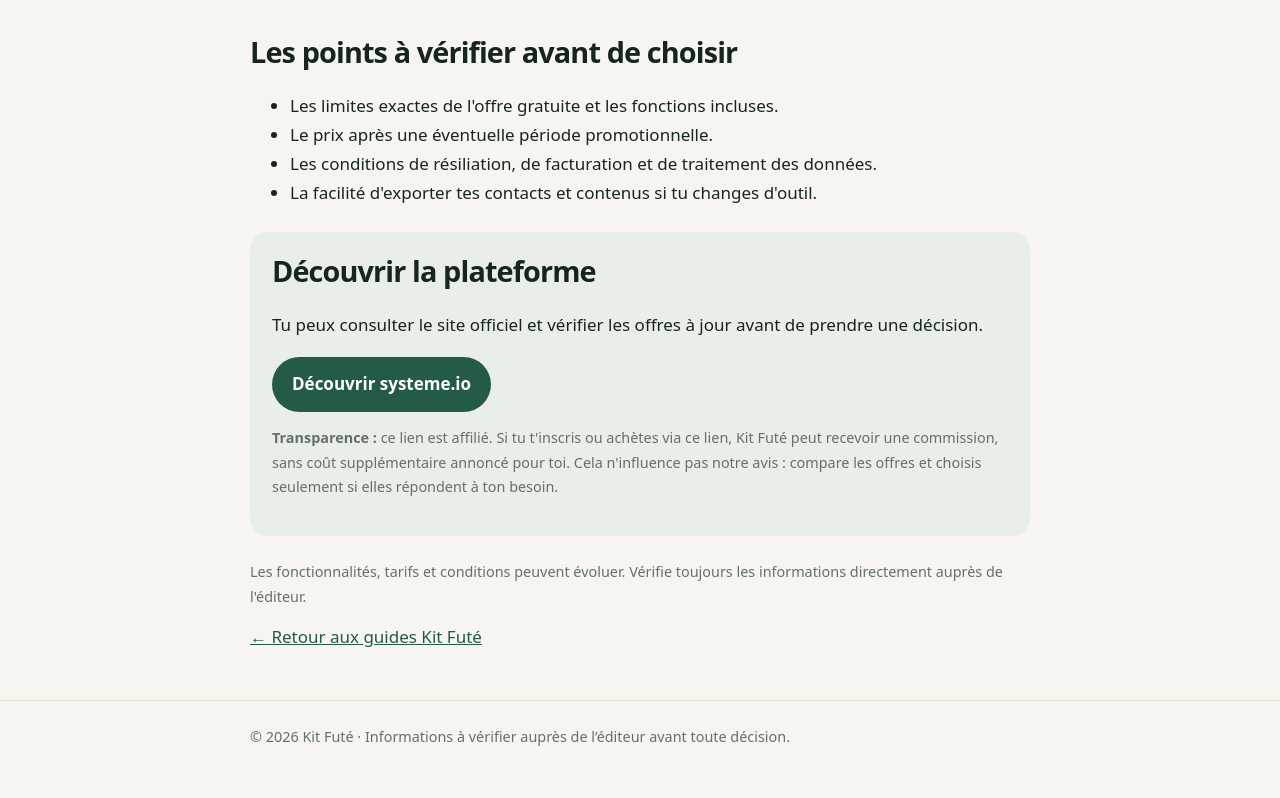
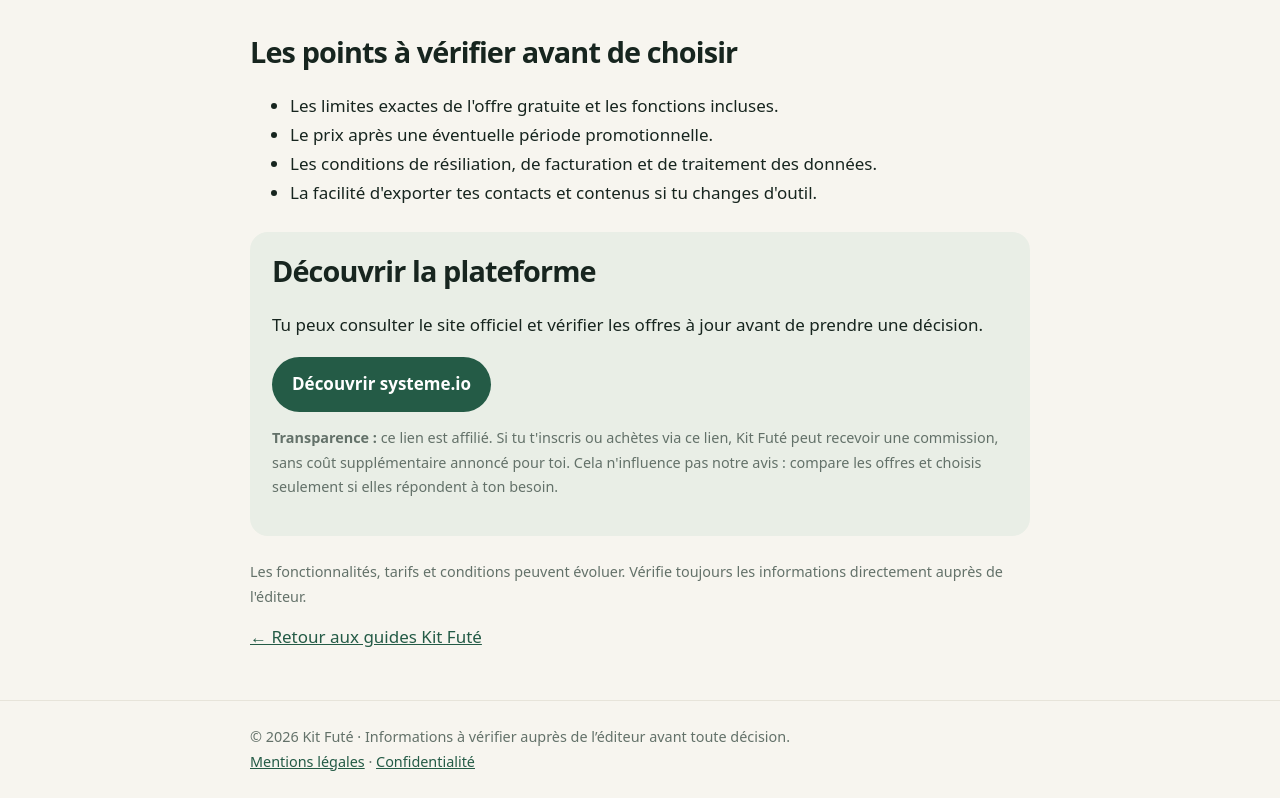
Before and after one commit to comteenzodu30-boop/Kit-fute-, a plain HTML site: page guide-systeme-io.html in a window 1280 px wide. Shown: the part 974-1772 px from the top of the page. Before the commit the page ends 1748 px from the top, so only its background shows below. Drawn offline with Linux system fonts and the light colour scheme.

Commit message:
Ajouter les liens légaux au guide systeme.io

```diff
--- a/guide-systeme-io.html
+++ b/guide-systeme-io.html
@@ -5,4 +5,4 @@
 <h2>Quand ce n'est probablement pas nécessaire</h2><p>Si tu as seulement besoin d'une page de présentation ou d'un formulaire simple, un outil gratuit plus léger peut suffire. Une plateforme complète demande aussi du temps pour être configurée et entretenue. Ne paie pas pour des fonctions que tu n'utiliseras pas.</p>
 <h2>Les points à vérifier avant de choisir</h2><ul><li>Les limites exactes de l'offre gratuite et les fonctions incluses.</li><li>Le prix après une éventuelle période promotionnelle.</li><li>Les conditions de résiliation, de facturation et de traitement des données.</li><li>La facilité d'exporter tes contacts et contenus si tu changes d'outil.</li></ul>
 <div class="panel"><h2 style="margin-top:0">Découvrir la plateforme</h2><p>Tu peux consulter le site officiel et vérifier les offres à jour avant de prendre une décision.</p><a class="cta" href="https://systeme.io/fr?sa=sa00160680749bbfe68c05df0c3be000531635c4e1" rel="sponsored nofollow">Découvrir systeme.io</a><p class="small"><strong>Transparence :</strong> ce lien est affilié. Si tu t'inscris ou achètes via ce lien, Kit Futé peut recevoir une commission, sans coût supplémentaire annoncé pour toi. Cela n'influence pas notre avis : compare les offres et choisis seulement si elles répondent à ton besoin.</p></div>
-<p class="small">Les fonctionnalités, tarifs et conditions peuvent évoluer. Vérifie toujours les informations directement auprès de l'éditeur.</p><a href="index.html#guides">← Retour aux guides Kit Futé</a></main><footer><div class="wrap">© 2026 Kit Futé · Informations à vérifier auprès de l’éditeur avant toute décision.</div></footer></body></html>
+<p class="small">Les fonctionnalités, tarifs et conditions peuvent évoluer. Vérifie toujours les informations directement auprès de l'éditeur.</p><a href="index.html#guides">← Retour aux guides Kit Futé</a></main><footer><div class="wrap">© 2026 Kit Futé · Informations à vérifier auprès de l’éditeur avant toute décision.<br><a href="mentions-legales.html">Mentions légales</a> · <a href="confidentialite.html">Confidentialité</a></div></footer></body></html>
```
